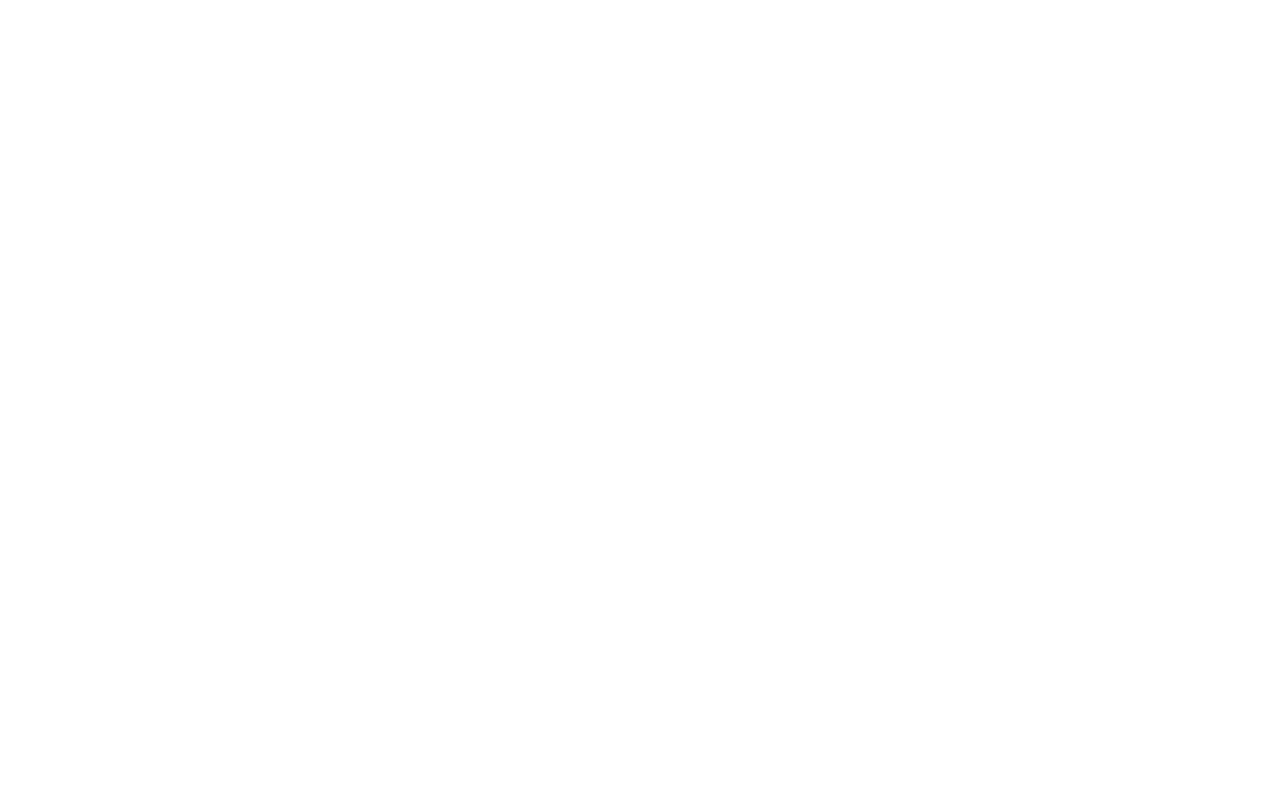
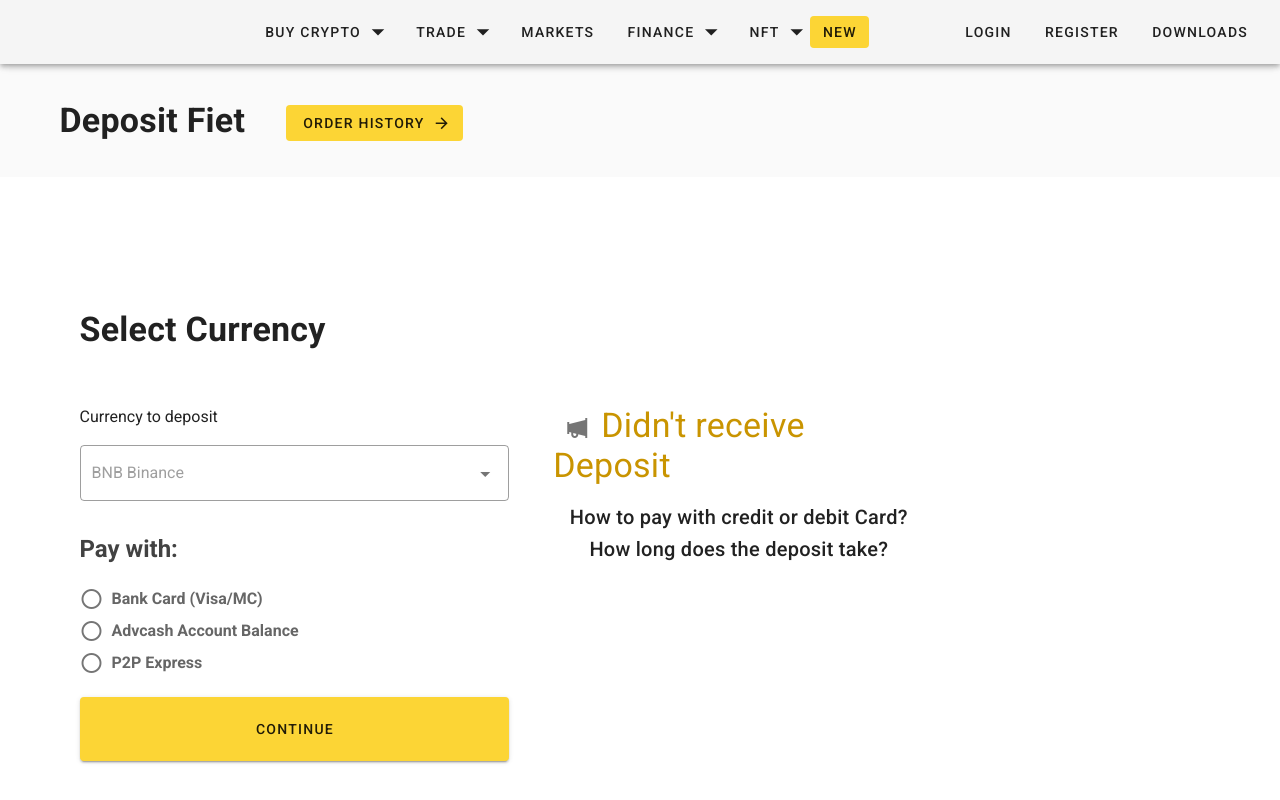
Before and after one commit to muhammadali5318/binance-frontend, a Vue app: page /DepositFiet in a window 1280 px wide. Built offline with nearby package versions, Linux system fonts and the light colour scheme.

Commit message:
Home Page and Deposit Currecy Page completed

```diff
--- a/src/components/GetInTouchSection.vue
+++ b/src/components/GetInTouchSection.vue
@@ -1,7 +1,7 @@
 <template>
 <v-container>
-
-     <v-row class="mb-16" gutters>
+  <h1 class="mt-16">Get In Touch. Stay in Touch.</h1>
+     <v-row class="my-10" gutters>
           <v-col
             v-for="n in infoSection"
             :key="n.title"
@@ -14,9 +14,9 @@
             xl="3"
           >
             <div>
-              <v-icon x-large color="blue lighten-5">{{ n.icon }}</v-icon>
-              <h2 class="grey--text mt-6 mb-3">{{ n.title }}</h2>
-              <p class="grey--text font-weight-regular">
+              <v-icon color="Grey darken-5" size="70">{{ n.icon }}</v-icon>
+              <h2 class="grey--text text--darken-2 mt-10 mb-3">{{ n.title }}</h2>
+              <p class="grey--text text--darken-1 font-weight-regular">
                 Lorem, ipsum dolor sit amet consectetur adipisicing elit. Rem
                 dolorem illum, incidunt odit corrupti perspiciatis deleniti aut
                 tenetur quia repellat inventore quasi error culpa quis velit
@@ -35,20 +35,20 @@ export default {
         return{
   infoSection: [
         {
-          title: "Start online Shopping now",
-          icon: "mdi-cursor-default-click",
+          title: "24/7 Support",
+          icon: "mdi-card-account-phone",
         },
         {
-          title: "Move your business online",
-          icon: "mdi-arrow-expand-horizontal",
+          title: "Binance Blog",
+          icon: "mdi-post",
         },
         {
-          title: "Hire a Shopify expert",
+          title: "Community",
           icon: "mdi-account-multiple",
         },
         {
-          title: "Switch to Shopify",
-          icon: "mdi-home-switch",
+          title: "Careers",
+          icon: "mdi-account-group",
         },
       ],
         }
--- a/src/components/NavBar.vue
+++ b/src/components/NavBar.vue
@@ -1,18 +1,22 @@
 <template>
   <div>
     <v-app-bar app>
-      <v-app-bar-nav-icon @click="drawer = !drawer"></v-app-bar-nav-icon>
+      <v-app-bar-nav-icon
+        class="hidden-lg-and-up"
+        @click="drawer = !drawer"
+      ></v-app-bar-nav-icon>
 
       <v-toolbar-title style="cursor: pointer">
         <v-img width="60%" src="@/assets/binance-logo.png"></v-img>
       </v-toolbar-title>
 
+      <div class="hidden-md-and-down">
         <v-menu offset-y>
           <template v-slot:activator="{ on, attrs }">
             <v-btn text v-bind="attrs" v-on="on">
               Buy Crypto
               <v-icon right size="30"> mdi-menu-down </v-icon>
-            <v-chip class="background ms-2" label>New</v-chip>
+
             </v-btn>
           </template>
           <v-list>
@@ -35,35 +39,9 @@
           </v-list>
         </v-menu>
 
-      <v-menu offset-y>
-        <template v-slot:activator="{ on, attrs }">
-          <v-btn text v-bind="attrs" v-on="on">
-            Derivatives
-            <v-icon right size="30"> mdi-menu-down </v-icon>
-          </v-btn>
-        </template>
-        <v-list>
-          <v-list-item v-for="(item, index) in items" :key="index">
-            <v-list-item-title>{{ item.title }}</v-list-item-title>
-          </v-list-item>
-        </v-list>
-      </v-menu>
-
         <v-btn text> Markets </v-btn>
 
-      <v-menu offset-y>
-        <template v-slot:activator="{ on, attrs }">
-          <v-btn text v-bind="attrs" v-on="on">
-            Earn
-            <v-icon right size="30"> mdi-menu-down </v-icon>
-          </v-btn>
-        </template>
-        <v-list>
-          <v-list-item v-for="(item, index) in items" :key="index">
-            <v-list-item-title>{{ item.title }}</v-list-item-title>
-          </v-list-item>
-        </v-list>
-      </v-menu>
+
 
         <v-menu offset-y>
           <template v-slot:activator="{ on, attrs }">
@@ -85,7 +63,6 @@
               NFT
               <v-icon right size="30"> mdi-menu-down </v-icon>
               <v-chip class="background ms-2" label>New</v-chip>
-
             </v-btn>
           </template>
           <v-list>
@@ -94,15 +71,37 @@
             </v-list-item>
           </v-list>
         </v-menu>
+      </div>
       <v-spacer></v-spacer>
 
       <v-btn text>Login</v-btn>
       <v-btn text>Register</v-btn>
-      <v-btn text>Downloads</v-btn>
+      <v-btn class="hidden-md-and-down" text>Downloads</v-btn>
     </v-app-bar>
 
       <v-navigation-drawer v-model="drawer" fixed temporary>
-      <!--  -->
+      <v-list flat>
+        <v-toolbar-title class="px-5 font-weight-medium"
+          >Muhammad Ali</v-toolbar-title
+        >
+        <div class="px-5 text-caption">Logged In</div>
+        <v-divider></v-divider>
+        <v-list-item-group color="primary">
+          <v-list-item
+            v-for="(item, i) in NavItems"
+            :key="i"
+            @click="route(item.routeName)"
+            style="cursor: pointer"
+          >
+            <v-list-item-icon>
+              <v-icon v-text="item.icon"></v-icon>
+            </v-list-item-icon>
+            <v-list-item-content>
+              <v-list-item-title v-text="item.text"></v-list-item-title>
+            </v-list-item-content>
+          </v-list-item>
+        </v-list-item-group>
+      </v-list>
     </v-navigation-drawer>
   </div>
 </template>
@@ -118,6 +117,20 @@ export default {
       { title: "Click Me" },
       { title: "Click Me 2" },
     ],
+     NavItems: [
+        { text: "Home", icon: "mdi-home", routeName: "Home" },
+        {
+          text: "Profile",
+          icon: "mdi-account-box",
+          routeName: "UpdateProfile",
+        },
+
+        {
+          text: "Logout",
+          icon: "mdi-bag-checked",
+          routeName: "SignUpLogin",
+        },
+      ],
   }),
 };
 </script>
--- a/src/router/index.js
+++ b/src/router/index.js
@@ -1,6 +1,7 @@
 import Vue from 'vue'
 import VueRouter from 'vue-router'
 import Home from '../views/Home.vue'
+import DepositFiet from '../views/DepositFiet.vue'
 import Login from '../components/login.vue'
 import SignUp from '../components/SignUp.vue'
 import NewDeviceForm from '../components/NewDeviceForm'
@@ -28,6 +29,11 @@ const routes = [{
         name: 'NewDeviceForm',
         component: NewDeviceForm
     },
+    {
+        path: '/DepositFiet',
+        name: 'DepositFiet',
+        component: DepositFiet
+    },
     // {
     //   path: '/about',
     //   name: 'About',
--- /dev/null
+++ b/src/views/DepositFiet.vue
@@ -0,0 +1,128 @@
+<template>
+  <div>
+    <NavBar />
+    <div class="py-6 grey lighten-5">
+      <v-container>
+        <div
+          class="
+            grey--text
+            text--darken-4
+            font-weight-bold
+            text-h4 text-sm-h4 text-md-h4 text-lg-h4 text-xl-h4
+          "
+        >
+          Deposit Fiet
+          <v-btn text class="background mx-8"
+            >Order History <v-icon right>mdi-arrow-right</v-icon>
+          </v-btn>
+        </div>
+      </v-container>
+    </div>
+
+    <!-- *************************************************** -->
+
+    <v-container>
+      <v-row>
+        <v-col cols="12" lg="5" xl="5">
+          <v-form ref="form" class="pa-5 pt-16 rounded form">
+            <div class="py-8">
+              <div
+                class="
+                  py-6
+                  font-weight-bold
+                  text-h4 text-sm-h4 text-md-h4 text-lg-h4 text-xl-h4
+                "
+              >
+                Select Currency
+              </div>
+            </div>
+
+            <p>Currency to deposit</p>
+            <v-select
+              outlined
+              :items="Currency"
+              color="rgb(252, 213, 53)"
+              placeholder="BNB Binance"
+              required
+            ></v-select>
+
+            <h2 class="grey--text text--darken-3">Pay with:</h2>
+            <v-radio-group v-model="radioGroup">
+              <v-radio
+                class="font-weight-bold text-h3"
+                color="rgb(252, 213, 53)"
+                v-for="n in RadioOption"
+                :key="n"
+                :label="`${n}`"
+                :value="n"
+              ></v-radio>
+            </v-radio-group>
+
+            <v-btn
+              class="py-8 background"
+              elevation="2"
+              width="100%"
+              @click="submit"
+              >Continue</v-btn
+            >
+          </v-form>
+        </v-col>
+        <v-col
+          class="d-flex align-center justify-center"
+          cols="12"
+          xl="4"
+          lg="4"
+        >
+          <div class="d-flex flex-column justify-center align-center">
+            <div class="text-h4">
+              <span class="text-color px-3">
+                <v-icon class="pe-3">mdi-bullhorn-variant </v-icon>Didn't
+                receive Deposit</span
+              >
+            </div>
+
+            <div class="text-h6 mt-4">
+              How to pay with credit or debit Card?
+            </div>
+            <div class="text-h6">How long does the deposit take?</div>
+          </div>
+        </v-col>
+      </v-row>
+    </v-container>
+    <section class="d-flex flex-column justify-center align-center"></section>
+  </div>
+  <!-- *************************************************** -->
+</template>
+
+<script>
+import NavBar from "@/components/NavBar.vue";
+export default {
+  name: "DepositFiet",
+  components: {
+    NavBar,
+  },
+  data() {
+    return {
+      Currency: ["Bitcoin", "Etherem", "Doge Coin", "Binance"],
+      RadioOption: [
+        "Bank Card (Visa/MC)",
+        "Advcash Account Balance",
+        "P2P Express",
+      ],
+      radioGroup: 1,
+    };
+  },
+};
+</script>
+
+
+<style scoped>
+.wrapper {
+  display: flex;
+  flex-direction: row;
+  flex-wrap: wrap;
+  justify-content: center;
+  /* align-items: center; */
+  gap: 2rem;
+}
+</style>
```
Also changed, not shown: src/assets/bg.png (added). Lines whose indentation alone changed are shown as unchanged.
